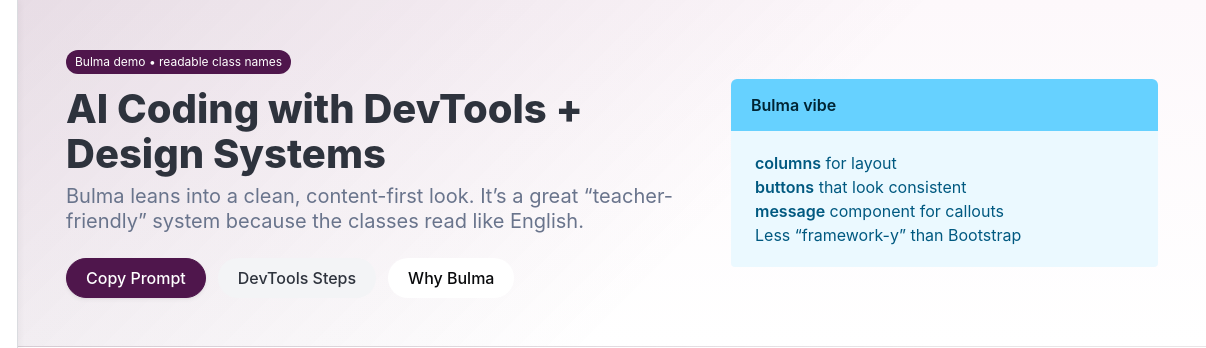
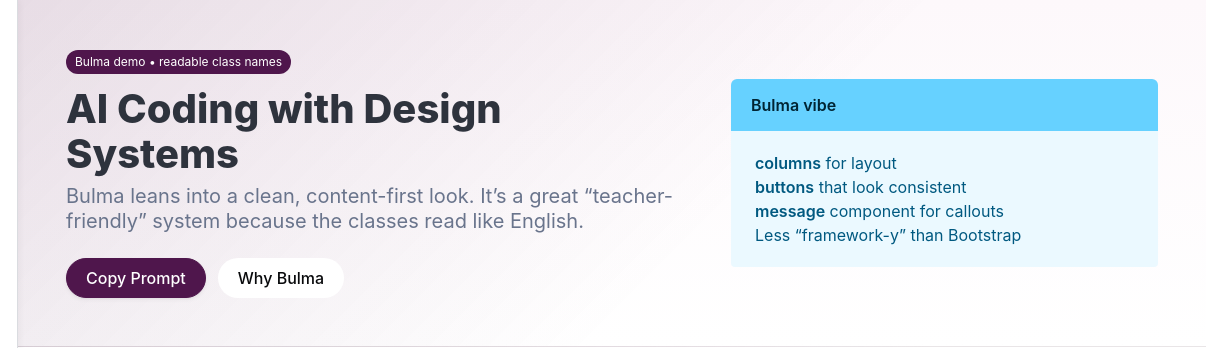
Before and after one commit to jocelynrem/NCTies, a plain HTML site: page bulma.html in a window 1280 px wide. Shown: the top 348 px of the page, 74-1280 px from the left. Drawn offline with nearby package versions, Linux system fonts and the light colour scheme.

Commit message:
Apply latest Bulma and Pico page edits

```diff
--- a/bulma.html
+++ b/bulma.html
@@ -260,7 +260,7 @@
                 >Bulma demo • readable class names</span
               >
               <h1 class="title is-2 mt-3 mb-2">
-                AI Coding with DevTools + Design Systems
+                AI Coding with Design Systems
               </h1>
               <p class="subtitle is-5 has-text-grey">
                 Bulma leans into a clean, content-first look. It’s a great
@@ -270,9 +270,9 @@
                 <a class="button is-brand is-rounded" href="#prompt"
                   >Copy Prompt</a
                 >
-                <a class="button is-light is-rounded" href="#devtools"
+                <!-- <a class="button is-light is-rounded" href="#devtools"
                   >DevTools Steps</a
-                >
+                > -->
                 <a class="button is-white is-rounded" href="#system"
                   >Why Bulma</a
                 >
```
Also changed, not shown: pico.html (+3 -3 lines).
